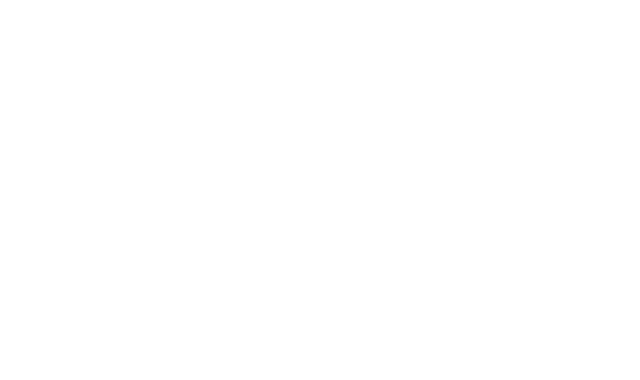
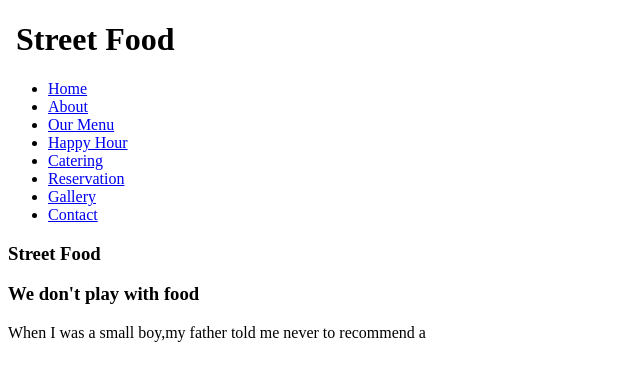
Before and after one commit to MadlynKemoi/Restaurant-s-landing-page-website, a plain HTML site: page index.html in a window 1280 px wide. Shown: the whole page, without its empty margins (0-640 px from the left). Drawn offline with Linux system fonts and the light colour scheme.

Commit message:
Add div class to body

```diff
--- a/index.html
+++ b/index.html
@@ -1,7 +1,30 @@
 <!DOCTYPE html>
 <html>
     <head>
-        <title></title>
+        <title>Restaurant-s-landing-page-website</title>
     </head>
-    <body></body>
+    <body>
+        <h1>
+            <img class="image" src="">
+            Street Food</h1>
+            <div class="container">
+        <nav>
+            <ul>
+                <li><a href="#">Home</a></li>
+                <li><a href="#">About</a></li>
+                <li><a href="#">Our Menu</a></li>
+                <li><a href="#">Happy Hour</a></li>
+                <li><a href="#">Catering</a></li>
+                <li><a href="#">Reservation</a></li>
+                <li><a href="#">Gallery</a></li>
+                <li><a href="#">Contact</a></li>
+            </ul>
+        </nav>
+    </div>
+    <div>
+        <h3>Street Food</h3>
+        <h3>We don't play with food</h3>
+        <p>When I was a small boy,my father told me never to recommend a </p>
+    </div>
+    </body>
 </html>
```
